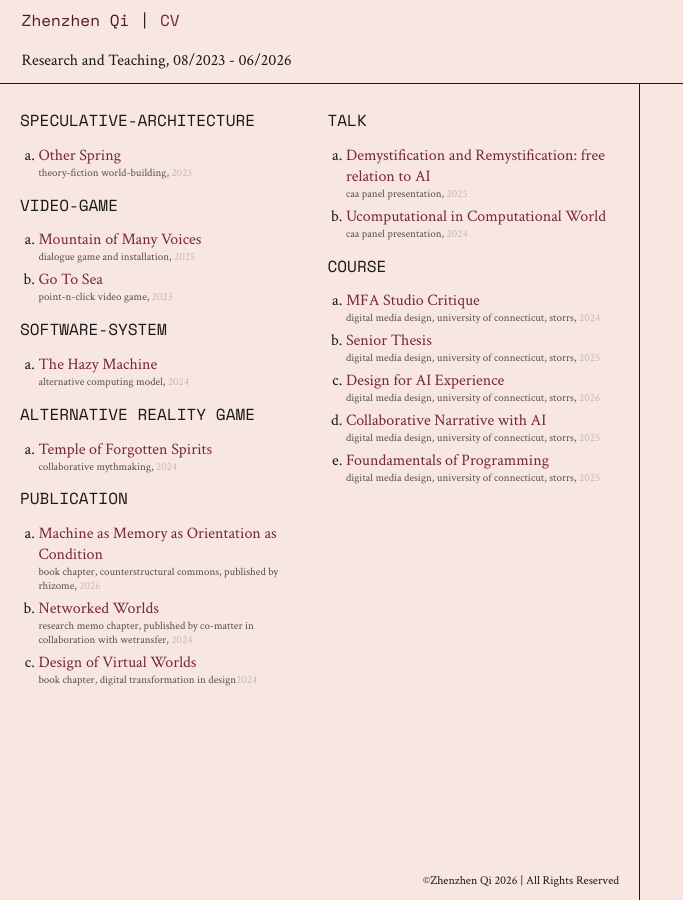
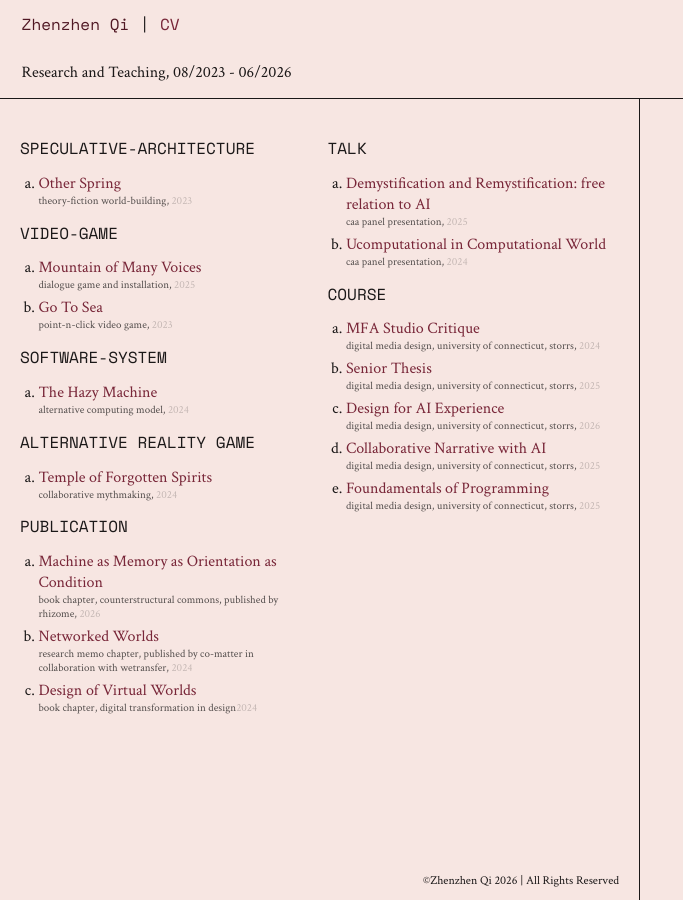
Before and after one commit to zhenzhenqi/zhenzhenqi, a Jekyll site: the page built from index.md, in a window 1280 px wide. Shown: the whole page, without its empty margins (0-683 px from the left). Built offline with Jekyll 4.4.1, drawn with Linux system fonts in a browser that asks for light colours.

Commit message:
Increase header and panel spacing

```diff
--- a/assets/css/main.scss
+++ b/assets/css/main.scss
@@ -30,7 +30,7 @@ ul, ol { margin: 0; }
   right: 0;
   padding: 0;
   z-index: 1000;
-  height: 2.5rem;
+  height: 3rem;
   background-color: #F7E6E2;
 }
 
@@ -39,7 +39,7 @@ ul, ol { margin: 0; }
 .navbar .site-identity { gap:.65rem; padding:0 1.35rem; }
 .navbar a { color:#782638; }
 .navbar a.active { color:#501824; }
-.portfolio-summary { position:fixed; top:2.5rem; left:0; right:0; z-index:999; box-sizing:border-box; margin:0; padding:.65rem 1.35rem .75rem; border-bottom:1px solid #1b1818; background-color:#F7E6E2; font-family:inherit; font-size:1rem; font-weight:400; }
+.portfolio-summary { position:fixed; top:3rem; left:0; right:0; z-index:999; box-sizing:border-box; margin:0; padding:.85rem 1.35rem .95rem; border-bottom:1px solid #1b1818; background-color:#F7E6E2; font-family:inherit; font-size:1rem; font-weight:400; }
 
 .row { display:flex; height:100vh; }
 .row .col { padding:2.5rem 20px 0; overflow-y:auto; }
@@ -47,8 +47,8 @@ ul, ol { margin: 0; }
 .row .col::-webkit-scrollbar-track { background:#bfc5c3; }
 .row .col::-webkit-scrollbar-thumb { background:#8e9a96; }
 
-#left { border-right:1px solid #1b1818; padding-left:0; padding-right:0; padding-top:5.5rem; flex:3 0 400px; transform:translateZ(0); }
-#left .project-list { column-count:2; column-gap:1rem; padding:1.25rem 20px 0; }
+#left { border-right:1px solid #1b1818; padding-left:0; padding-right:0; padding-top:6.5rem; flex:3 0 400px; transform:translateZ(0); }
+#left .project-list { column-count:2; column-gap:1rem; padding:2rem 20px 0; }
 .type-group { break-inside:avoid; }
 .section-title { text-transform:uppercase; margin:.8rem 0; }
 .project-list > .type-group:first-child .section-title { margin-top:0; }
@@ -59,7 +59,7 @@ ul, ol { margin: 0; }
 .project-subtext { font-size:11px; color:#000000a8; text-transform:lowercase; }
 .project-subtext .time { opacity:.3; text-transform:capitalize; }
 
-#center { border-right:1px solid #1b1818; flex:3 0 330px; box-sizing:border-box; font-size:1em; padding-top:5.5rem; padding-bottom:5rem; }
+#center { border-right:1px solid #1b1818; flex:3 0 330px; box-sizing:border-box; font-size:1em; padding-top:6.5rem; padding-bottom:5rem; }
 #center #content { max-width:550px; margin:0 auto; }
 #center #content p { line-height:1.3em; }
 #center #content img { width:100%; height:auto; }
@@ -91,7 +91,7 @@ ul, ol { margin: 0; }
 @media screen and (max-width:900px) { #right { display:none; } }
 @media screen and (max-width:799px) {
   #left { display:none; }
-  #center { border-right:0; padding-top:5.5rem; }
+  #center { border-right:0; padding-top:6.5rem; }
   .mobile-only { display:block; }
   #pages { z-index:1000; right:10px; top:1rem; }
   .home-pages { display:block; }
```
